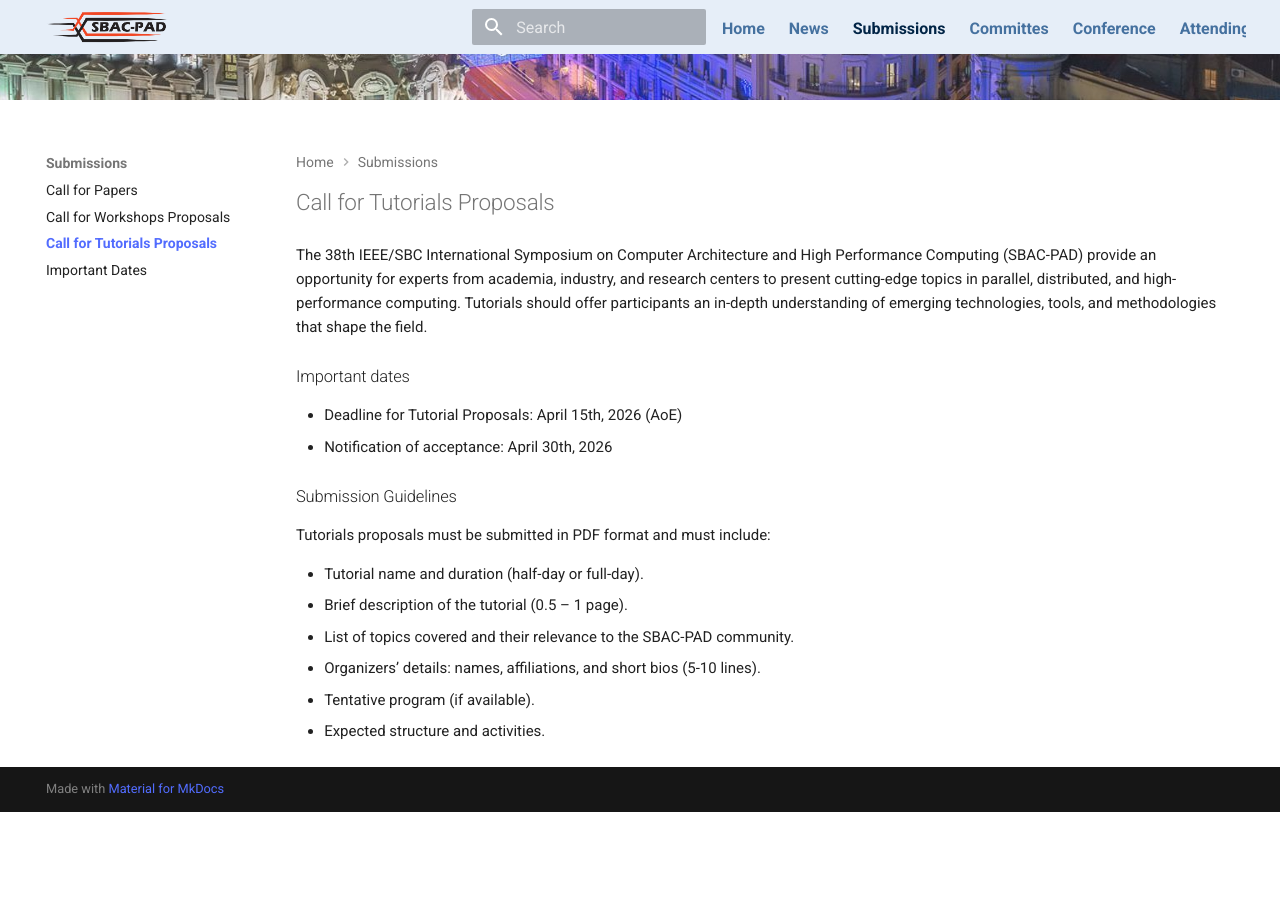
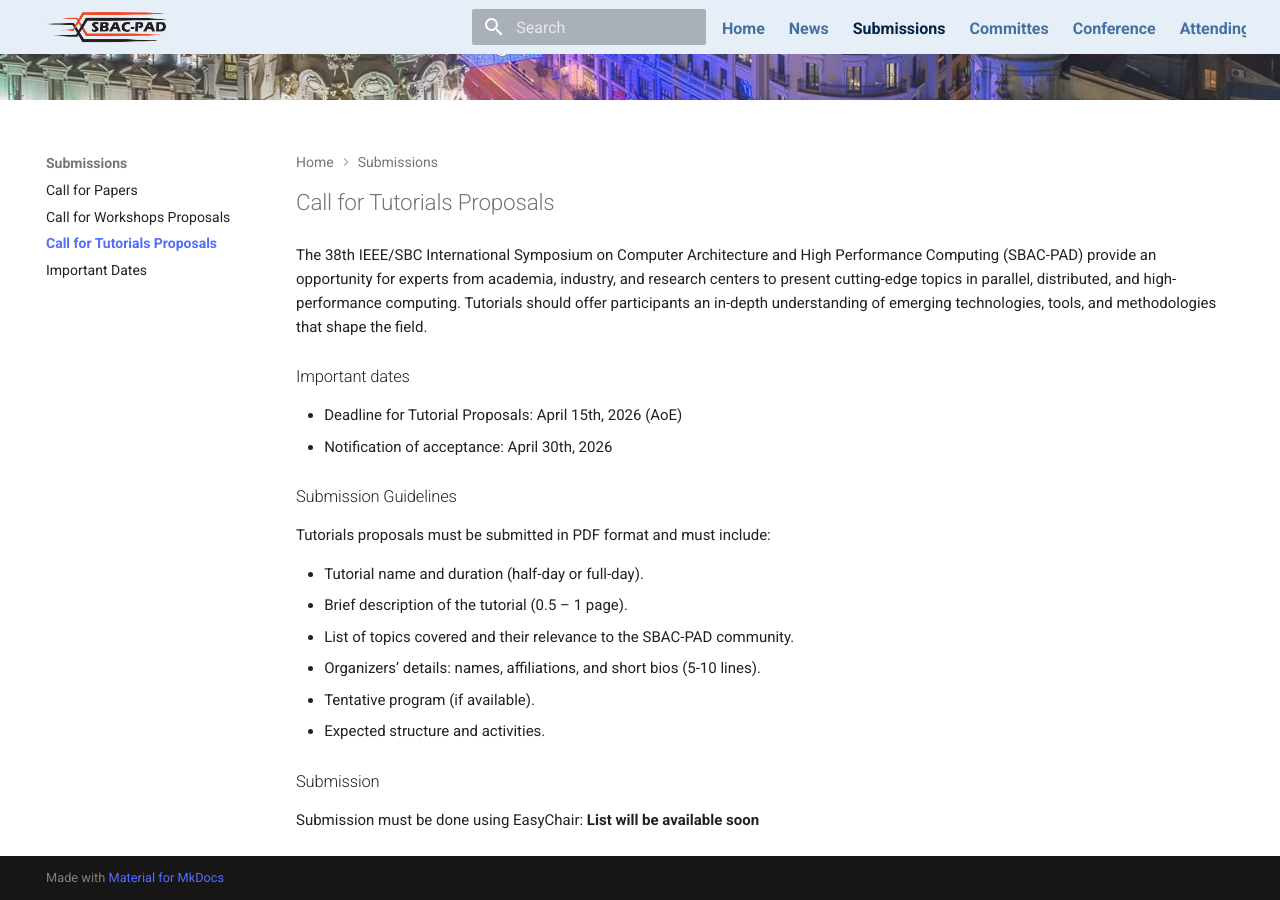
Before and after one commit to CoCo-ARCOS/sbac-pad2026, an MkDocs documentation site: the page built from docs/submissions/call-for-tutorials.md, in a window 1280 px wide and 900 px high, scrolled down 396 px. Built offline with MkDocs 1.6.1 and Material for MkDocs 9.7.7, drawn with Linux system fonts in a browser that asks for light colours; before the commit the page ends 1208 px from its top, so only the background shows below that.

Commit message:
Update call-for-tutorials.md

```diff
--- a/docs/submissions/call-for-tutorials.md
+++ b/docs/submissions/call-for-tutorials.md
@@ -22,3 +22,7 @@ Tutorials proposals must be submitted in PDF format and must include:
 * Organizers’ details: names, affiliations, and short bios (5-10 lines).
 * Tentative program (if available).
 * Expected structure and activities.
+
+## Submission
+
+Submission must be done using EasyChair: **List will be available soon**
```
